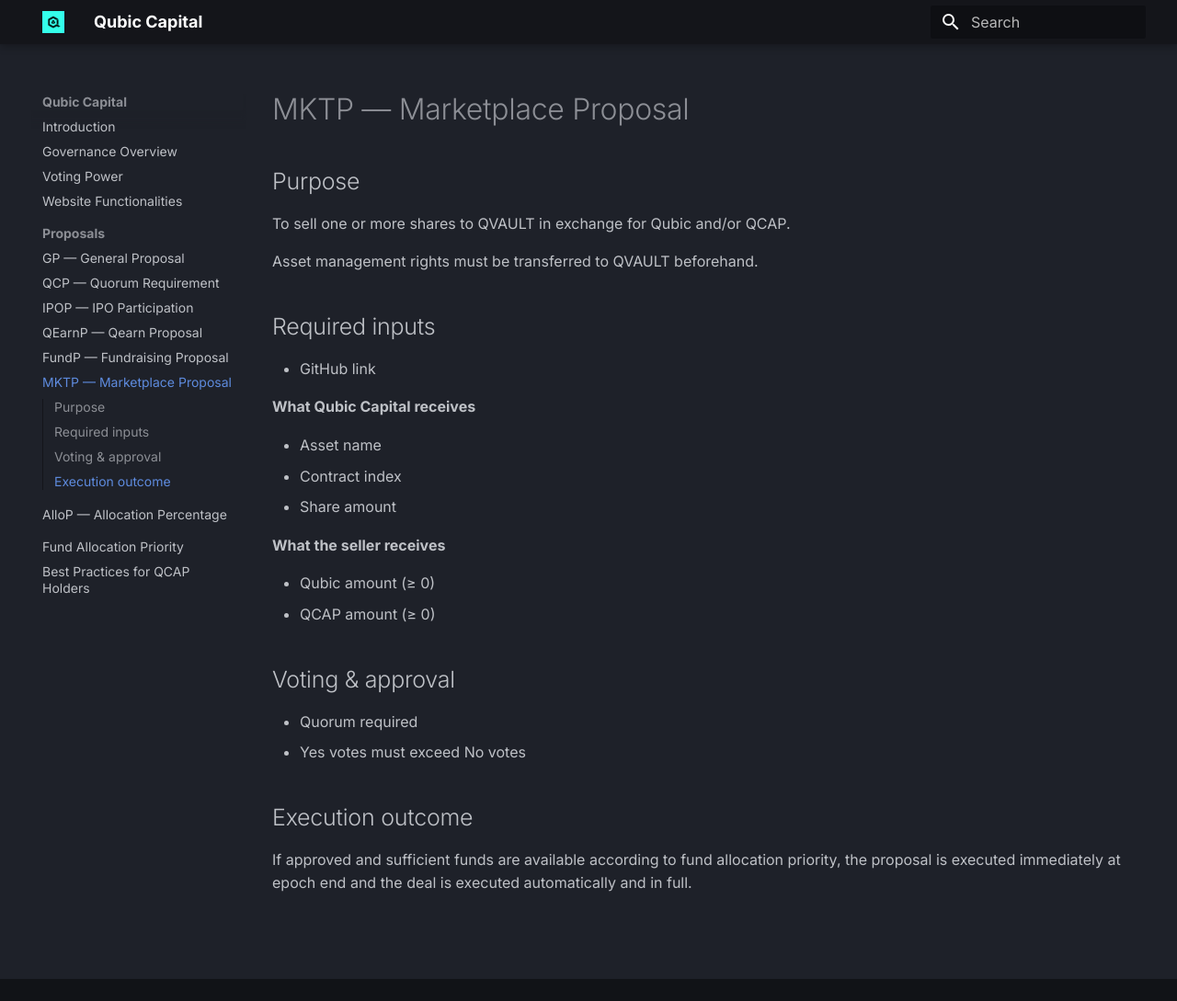
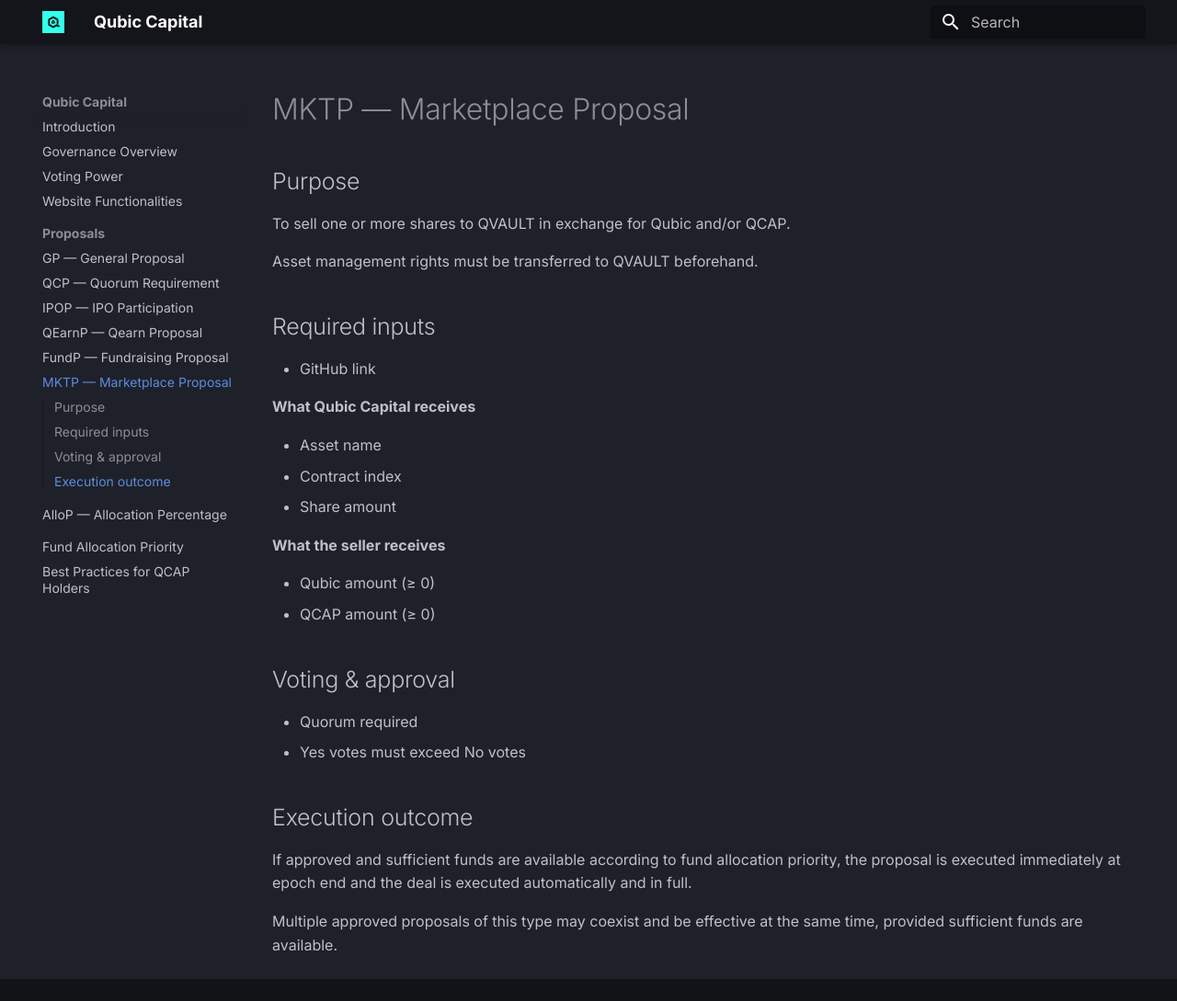
Before and after one commit to HermanToothrot10/qubic-capital-manual, an MkDocs documentation site: the page built from docs/proposals/mktp.md, in a window 1280 px wide and 1089 px high. Shown: the whole window at 92% size. Built offline with MkDocs 1.6.1 and Material for MkDocs 9.7.7, drawn with Linux system fonts in a browser that asks for light colours.

Commit message:
Update mktp.md

```diff
--- a/docs/proposals/mktp.md
+++ b/docs/proposals/mktp.md
@@ -29,3 +29,5 @@
 ## Execution outcome
 
 If approved and sufficient funds are available according to fund allocation priority, the proposal is executed immediately at epoch end and the deal is executed automatically and in full.
+
+Multiple approved proposals of this type may coexist and be effective at the same time, provided sufficient funds are available.
```
